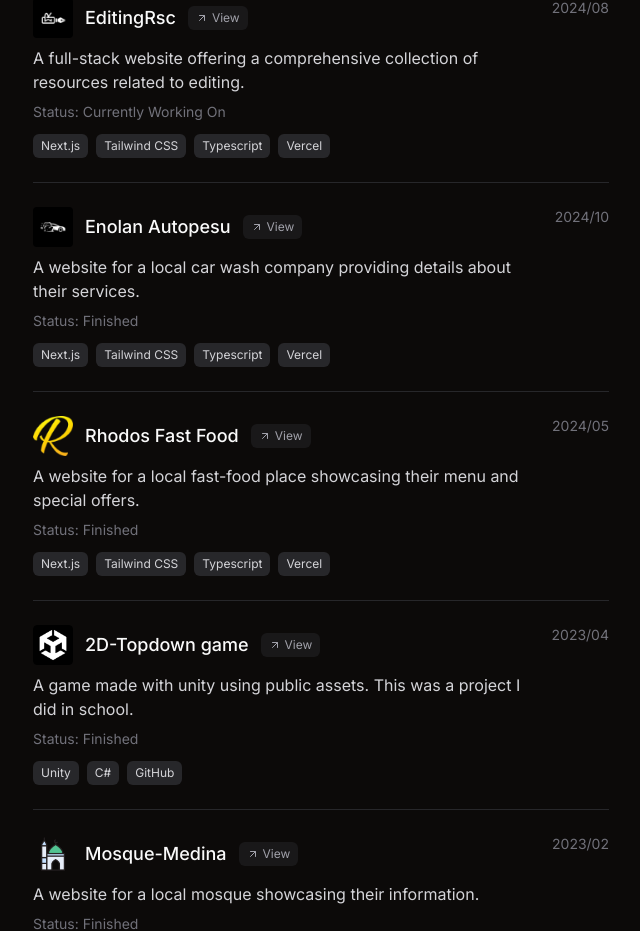
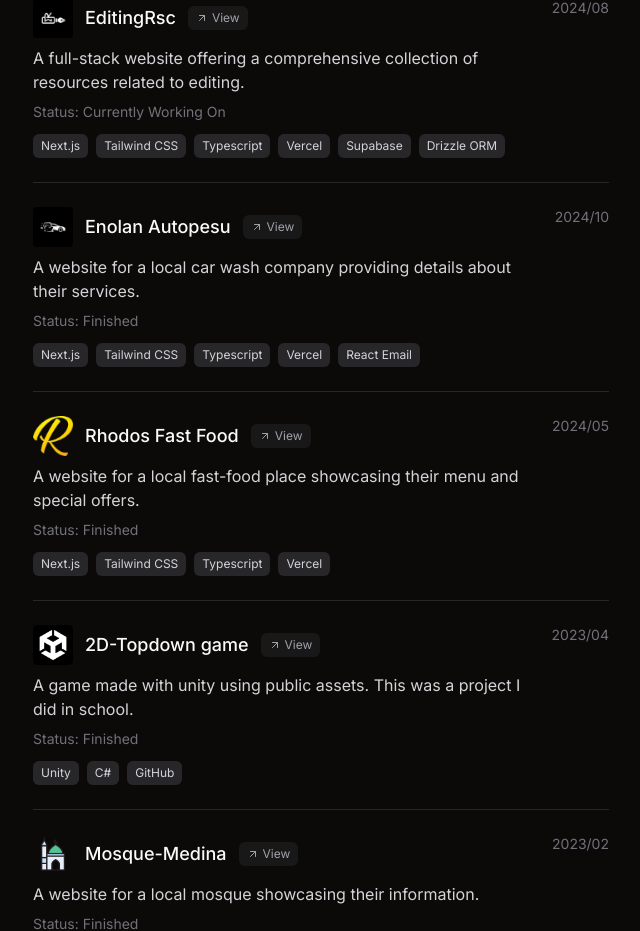
Before and after one commit to FurqanNoor/portfolio, a Next.js app: page / in a window 1280 px wide. Shown: the part 1419-2350 px from the top of the page, without its empty margins (319-959 px from the left). Built offline with nearby package versions, Linux system fonts and the light colour scheme; no server answers.

Commit message:
Update Projects.tsx

```diff
--- a/src/components/Projects.tsx
+++ b/src/components/Projects.tsx
@@ -21,7 +21,7 @@ const projects: Project[] = [
     description: "A full-stack website offering a comprehensive collection of resources related to editing.",
     link: "https://www.editingrsc.com/",
     status: "Currently Working On",
-    technologies: ["Next.js", "Tailwind CSS", "Typescript", "Vercel"],
+    technologies: ["Next.js", "Tailwind CSS", "Typescript", "Vercel", "Supabase", "Drizzle ORM"],
     logo: "/editingrsc.png",
   },
   {
@@ -30,7 +30,7 @@ const projects: Project[] = [
     description: "A website for a local car wash company providing details about their services.",
     link: "https://www.enolanautopesu.com/",
     status: "Finished",
-    technologies: ["Next.js", "Tailwind CSS", "Typescript", "Vercel"],
+    technologies: ["Next.js", "Tailwind CSS", "Typescript", "Vercel", "React Email"],
     logo: "/enola-autopesu.png",
   },
   {
```
